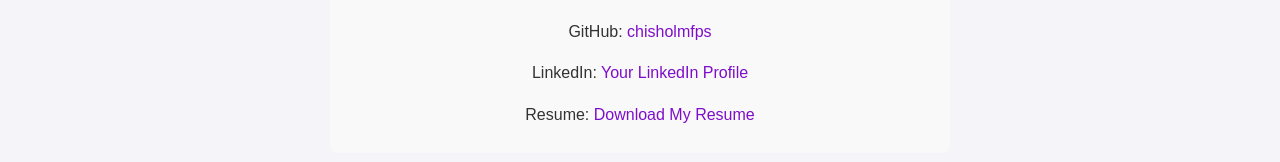
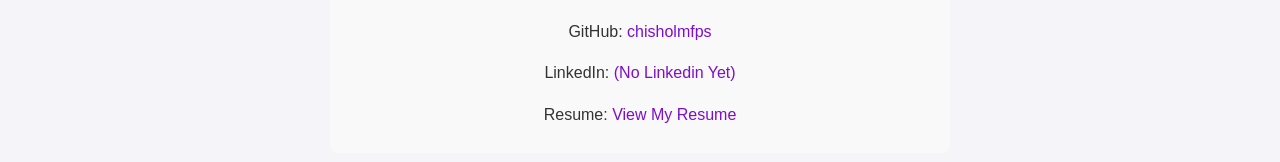
Before and after one commit to chisholmfps/CSE-chisholmfps, a plain HTML site: page portfolio/index.html in a window 1280 px wide. Shown: the part 826-988 px from the top of the page. Drawn offline with Linux system fonts and the light colour scheme.

Commit message:
Update index.html

```diff
--- a/portfolio/index.html
+++ b/portfolio/index.html
@@ -36,8 +36,8 @@
         <h2>Contact Me</h2>
         <p>Email: jchish9900@email.com</p>
         <p>GitHub: <a href="https://github.com/chisholmfps" target="_blank">chisholmfps</a></p>
-        <p>LinkedIn: <a href="https://linkedin.com/in/yourlinkedinprofile" target="_blank">Your LinkedIn Profile</a></p>
-         <p>Resume: <a href="documents/Jacob_Chisholm_Resume.pdf" target="_blank">Download My Resume</a></p>
+        <p>LinkedIn: <a href="https://linkedin.com/in/yourlinkedinprofile" target="_blank">(No Linkedin Yet)</a></p>
+         <p>Resume: <a href="documents/Jacob_Chisholm_Resume.pdf" target="_blank">View My Resume</a></p>
     </section>
 </body>
 </html>
```
